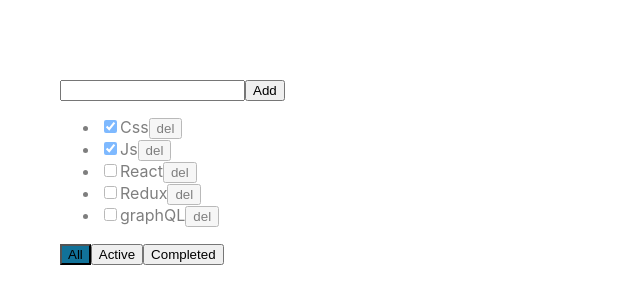
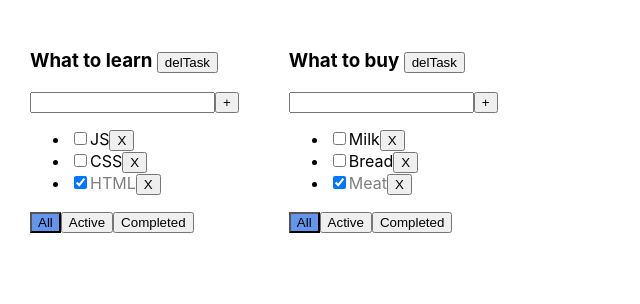
Before and after one commit to Smazhevskiy/toDoList, a React (Create React App) app: page / in a window 1280 px wide. Shown: the top 304 px of the page, without its empty margins (0-640 px from the left). Built offline with nearby package versions, Linux system fonts and the light colour scheme.

Commit message:
add NewTasks. Remove Tasks

```diff
--- a/src/App.css
+++ b/src/App.css
@@ -1,16 +1,21 @@
 .App {
-    padding: 30px;
-    display: flex;
+  padding: 30px;
+  display: flex;
 }
 
 .App > div {
-    margin-right: 50px;
+  margin-right: 50px;
 }
 
 .is-done {
-    opacity: 0.5;
+  opacity: 0.5;
 }
 
 .active-filter {
-    background-color: #117299;
+  background-color: cornflowerblue;
 }
+
+.error {
+  border: 2px solid red;
+  outline: none;
+}
--- a/src/App.tsx
+++ b/src/App.tsx
@@ -1,60 +1,113 @@
 import React, {useState} from 'react';
 import './App.css';
-import {TaskType, ToDoList} from "./ToDoList";
+import TodoList from "./TodoList";
 import {v1} from "uuid";
 
-export type FilterValueType = 'all' | 'active' | 'completed'
+export type TaskType = {
+    id: string
+    title: string
+    isDone: boolean
+}
+
+export type FilterValuesType = "all" | "active" | "completed"
+
+type TodoListType = {
+    id: string
+    title: string
+    filter: FilterValuesType
+}
+
+type TasksStateType = {
+    [key: string]: Array<TaskType>
+}
+
 
 
 function App() {
-    let [tasks, setTasks] = useState<Array<TaskType>>([
-        {id: v1(), title: 'Css', isDone: true},
-        {id: v1(), title: 'Js', isDone: true},
-        {id: v1(), title: 'React', isDone: false},
-        {id: v1(), title: 'Redux', isDone: false},
-        {id: v1(), title: 'graphQL', isDone: false}
+
+    // BLL:
+    const todoListID_1 = v1()
+    const todoListID_2 = v1()
+    const[todoLists, setTodoLists] = useState<Array<TodoListType>>([
+        {id: todoListID_1 , title: "What to learn", filter: "all"},
+        {id: todoListID_2, title: "What to buy", filter: "all"},
     ])
-    let [filter, setFilter] = useState<FilterValueType>('all')
 
-    let tasksForTodolist = tasks
-    if (filter === 'completed') {
-        tasksForTodolist = tasks.filter(t => t.isDone === true)
+    const [tasks, setTasks] = useState<TasksStateType>({
+        [todoListID_1]: [
+            {id: v1(), title: "JS", isDone: false},
+            {id: v1(), title: "CSS", isDone: false},
+            {id: v1(), title: "HTML", isDone: true},
+        ],
+        [todoListID_2]: [
+            {id: v1(), title: "Milk", isDone: false},
+            {id: v1(), title: "Bread", isDone: false},
+            {id: v1(), title: "Meat", isDone: true},
+        ]
+    })
+    function changeTodoListFilter(filter: FilterValuesType, todoListID: string) {
+        setTodoLists(todoLists.map(tl => tl.id === todoListID ? {...tl, filter: filter} : tl))
     }
-    if (filter === 'active') {
-        tasksForTodolist = tasks.filter(t => t.isDone === false)
+    function removeTask(taskID: string, todoListID: string) {
+        const copyTasks = {...tasks}
+        copyTasks[todoListID] = tasks[todoListID].filter(t => t.id !== taskID)
+        setTasks(copyTasks)
     }
-
-
-    function removeTask(id: string) {
-        let filteredTasks = tasks.filter(t => t.id !== id)
-        setTasks(filteredTasks)
-    }
-    function changeFilter(value: FilterValueType) {
-        setFilter(value)
-    }
-    function addTask(title: string) {
+    function addTask(title: string, todoListID: string) {
         const newTask: TaskType = {
             id: v1(),
             title,
             isDone: false
         }
-        const newTasks = [newTask, ...tasks]
-        setTasks(newTasks)
+        setTasks({...tasks, [todoListID]:[newTask, ...tasks[todoListID]]})
+    }
+    function changeTaskStatus(taskID: string, isDone: boolean, todoListID: string) {
+        const copyTasks = {...tasks}
+        copyTasks[todoListID] = tasks[todoListID].map(t => t.id === taskID ? {...t, isDone} : t)
+        setTasks(copyTasks)
     }
 
+    // UI:
+    function getFilteredTasks(tl: TodoListType) {
+        switch (tl.filter) {
+            case "active":
+                return tasks[tl.id].filter(t => !t.isDone)
+            case "completed":
+                return tasks[tl.id].filter(t => t.isDone)
+            default:
+                return tasks[tl.id]
+        }
+    }
+
+    function removeTodolist(todoListID:string) {
+        setTodoLists(todoLists.filter(tl=> tl.id !== todoListID))
+        const copyTasks = {...tasks}
+        delete tasks[todoListID]
+        setTasks(copyTasks)
+    }
+
+    const todoListComponents = todoLists.map(tl => {
+        const tasksForTodoList = getFilteredTasks(tl)
+        return (
+            <TodoList
+                key={tl.id}
+                todoListID={tl.id}
+                title={tl.title}
+                tasks={tasksForTodoList}
+                filter={tl.filter}
+                addTask={addTask}
+                removeTask={removeTask}
+                removeTodolist={removeTodolist}
+                changeTaskStatus={changeTaskStatus}
+                changeTodoListFilter={changeTodoListFilter}
+            />
+        )
+    })
     return (
-        <div className={"App"}>
-            <ToDoList
-                tasks={tasksForTodolist}
-                title={'What to learn'}
-                removeTask={removeTask}
-                changeFilter={changeFilter}
-                addTask={addTask}
-                filter={filter}
-            />
+        <div className="App">
+            {todoListComponents}
         </div>
     );
 }
 
-
 export default App;
--- a/src/ToDoList.tsx
+++ b/src/ToDoList.tsx
@@ -1,76 +1,98 @@
 import React, {ChangeEvent, KeyboardEvent, useState} from 'react';
-import {FilterValueType} from "./App";
+import {FilterValuesType, TaskType} from "./App";
 
-export type TaskType = {
-    id: string
-    title: string
-    isDone: boolean
-}
-type PropsType = {
+type PropsTodoListType = {
+    todoListID: string
     title: string
     tasks: Array<TaskType>
-    filter: FilterValueType
-    removeTask: (id: string) => void
-    changeFilter: (value: FilterValueType) => void
-    addTask: (title: string) => void
+    filter: FilterValuesType
+    addTask: (title: string, todoListID: string) => void
+    removeTask: (taskID: string, todoListID: string) => void
+    removeTodolist:(todoListID:string) => void
+    changeTaskStatus: (taskID: string, isDone: boolean, todoListID: string) => void
+    changeTodoListFilter: (filterValue: FilterValuesType, todoListID: string) => void
 }
 
-export function ToDoList(props: PropsType) {
-    const {title:TaskTitle, tasks, filter,removeTask, changeFilter, addTask} = props
+function TodoList(props: PropsTodoListType) {
+    // const {title: taskTitle, tasks, filter, removeTask, addTask, changeTodoListFilter} = props
+    // const taskTitle = props.title
+    const {filter} = props
+
     const [title, setTitle] = useState<string>("")
+    const [error, setError] = useState<boolean>(false)
+    const tasksJSXElements = props.tasks.map(t => {
+        // let taskClass = t.isDone ?  "is-done" : ""
+            const removeTask = () => props.removeTask(t.id, props.todoListID)
+            const changeTaskStatus = (e: ChangeEvent<HTMLInputElement>) => {
+                props.changeTaskStatus(t.id, e.target.checked, props.todoListID)
+            }
+            return (
+                <li key={t.id} >
+                    <input
+                        type="checkbox"
+                        checked={t.isDone}
+                        onChange={changeTaskStatus}
+                    />
+                    <span className={t.isDone ?  "is-done" : ""}>{t.title}</span>
+                    <button onClick={removeTask}>X</button>
+                </li>
+            )
+        }
+    )
+
     const onClickAddTask = () => {
-        addTask(title)
+        const validatedTitle = title.trim()
+        if(validatedTitle){
+            props.addTask(validatedTitle, props.todoListID)
+        } else {
+            setError(true)
+        }
         setTitle("")
     }
-    const onChangeSetValue = (e: ChangeEvent<HTMLInputElement>) => setTitle(e.currentTarget.value)
+    const onChangeTitle = (e: ChangeEvent<HTMLInputElement>) => {
+        setTitle(e.currentTarget.value)
+        setError(false)
+    }
     const onKeyPressAddTask = (e: KeyboardEvent<HTMLInputElement>) => {
-        if (e.key === 'Enter') {
+        if (e.key === "Enter") {
             onClickAddTask()
         }
     }
-    const tasksJSXElements = tasks.map(t => {
-        let taskClass = t.isDone ? 'is-done' : ""
-    })
+    const onClickSetAllFilter = () => props.changeTodoListFilter("all", props.todoListID)
+    const onClickSetActiveFilter = () => props.changeTodoListFilter("active", props.todoListID)
+    const onClickSetCompletedFilter = () => props.changeTodoListFilter("completed", props.todoListID)
+    const allBtnClass = filter === "all" ? "active-filter" : ""
+    const errorMessage = error ? <div style={{color: "red"}}>Title is required!</div> : null
     return (
-        <div className="App">
         <div>
-                <h3>{title}</h3>
+            <h3>{props.title} <button onClick={()=> props.removeTodolist(props.todoListID)}>delTask</button></h3>
             <div>
                 <input
                     value={title}
-                        onChange={onChangeSetValue}
+                    onChange={onChangeTitle}
                     onKeyPress={onKeyPressAddTask}
+                    className={error ? "error" : ""}
                 />
-                    <button onClick={onClickAddTask}>Add</button>
+                <button onClick={onClickAddTask}>+</button>
+                {errorMessage}
+                {/*{error && <div style={{color: "red"}}>Title is required!</div>}*/}
             </div>
             <ul>
-                    {
-                        props.tasks.map(t => {
-                            return (
-                                <li key={t.id} className={'is-done'}>
-                                    <input type="checkbox" checked={t.isDone}/>
-                                    <span>{t.title}</span>
-                                    <button onClick={() => removeTask(t.id)}>del</button>
-                                </li>
-                            )
-                        })
-                    }
+                {tasksJSXElements}
             </ul>
             <div>
                 <button
-                        className={filter === 'all' ? 'active-filter' : ""}
-                        onClick={() => changeFilter('all')}>All
-                    </button>
+                    className={allBtnClass}
+                    onClick={onClickSetAllFilter}>All</button>
                 <button
-                        className={filter === 'active' ? 'active-filter' : ""}
-                        onClick={() => changeFilter('active')}>Active
-                    </button>
+                    className={filter === "active" ? "active-filter" : "" }
+                    onClick={onClickSetActiveFilter}>Active</button>
                 <button
-                        className={filter === 'completed' ? 'active-filter' : ""}
-                        onClick={() => changeFilter('completed')}>Completed
-                    </button>
-                </div>
+                    className={filter === "completed" ? "active-filter" : "" }
+                    onClick={onClickSetCompletedFilter}>Completed</button>
             </div>
         </div>
     )
 }
+
+export default TodoList;
--- a/src/index.tsx
+++ b/src/index.tsx
@@ -4,7 +4,10 @@
 import App from './App';
 import * as serviceWorker from './serviceWorker';
 
-ReactDOM.render(<App />,  document.getElementById('root'));
+ReactDOM.render(
+    <App />,
+    document.getElementById('root')
+);
 
 // If you want your app to work offline and load faster, you can change
 // unregister() to register() below. Note this comes with some pitfalls.
```
Lines whose indentation alone changed are shown as unchanged.
